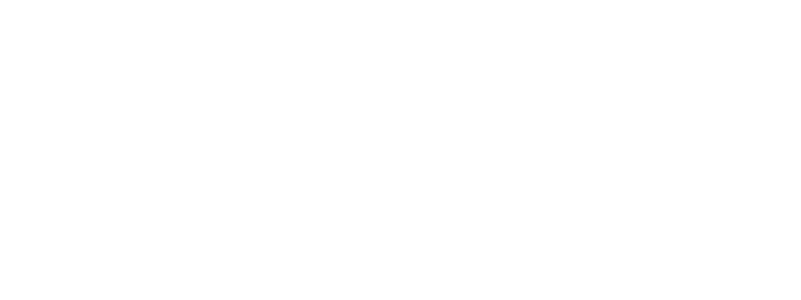
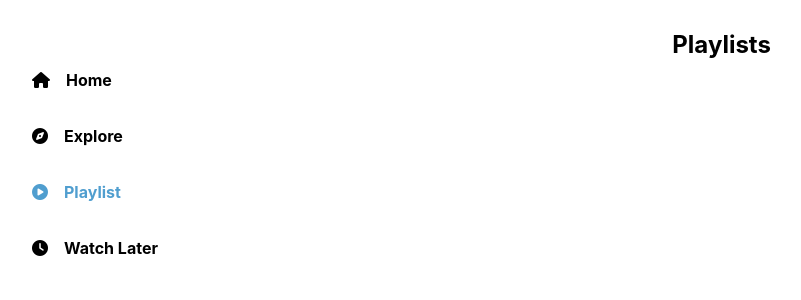
Before and after one commit to SudiptaChakraborty51/videoflix, a React (Create React App) app: page /playlists in a window 1280 px wide. Before the commit this address had no page. Shown: the top 300 px of the page, without its empty margins (18-819 px from the left). Built offline with nearby package versions, Linux system fonts and the light colour scheme.

Commit message:
playlist page layout

```diff
--- a/src/App.js
+++ b/src/App.js
@@ -3,6 +3,7 @@ import "./App.css";
 import Home from "./pages/Home/home";
 import VideoListing from "./pages/VideoListing/videoListing";
 import Explore from "./pages/Explore/explore";
+import Playlists from "./pages/Playlists/playlists";
 
 function App() {
   return (
@@ -11,6 +12,7 @@ function App() {
         <Route path="/" element={<Home />} />
         <Route path="/videos/:categoryName" element={<VideoListing />} />
         <Route path="/explore" element={<Explore />} />
+        <Route path="/playlists" element={<Playlists />} />
       </Routes>
     </div>
   );
--- a/src/components/Sidebar/sidebar.jsx
+++ b/src/components/Sidebar/sidebar.jsx
@@ -12,9 +12,9 @@ const Sidebar = () => {
         <i className="fa-solid fa-house"></i> <span>Home</span>
       </NavLink>
       <NavLink to="/explore" className="sidebar-items" style={getActiveStyle}>
-        <i className="fas fa-home"></i>Explore
+        <i className="fa-solid fa-compass"></i>Explore
       </NavLink>
-      <NavLink to="/playlist" className="sidebar-items" style={getActiveStyle}>
+      <NavLink to="/playlists" className="sidebar-items" style={getActiveStyle}>
         <i className="fas fa-play-circle"></i>Playlist
       </NavLink>
       <NavLink
--- /dev/null
+++ b/src/pages/Playlists/playlists.css
@@ -0,0 +1,14 @@
+.playlists-main {
+  width: calc(100% - 16% - 20px);
+  padding: 10px 0;
+  position: relative;
+  left: 15%;
+  border-radius: 0.75rem;
+  display: flex;
+  flex-direction: column;
+  margin-left: 20px;
+}
+
+.playlists-main h2 {
+  text-align: center;
+}
--- /dev/null
+++ b/src/pages/Playlists/playlists.jsx
@@ -0,0 +1,16 @@
+import React from "react";
+import "./playlists.css";
+import Sidebar from "../../components/Sidebar/sidebar";
+
+const Playlists = () => {
+  return (
+    <div className="playlists">
+      <Sidebar />
+      <div className="playlists-main">
+        <h2>Playlists</h2>
+      </div>
+    </div>
+  );
+};
+
+export default Playlists;
```
